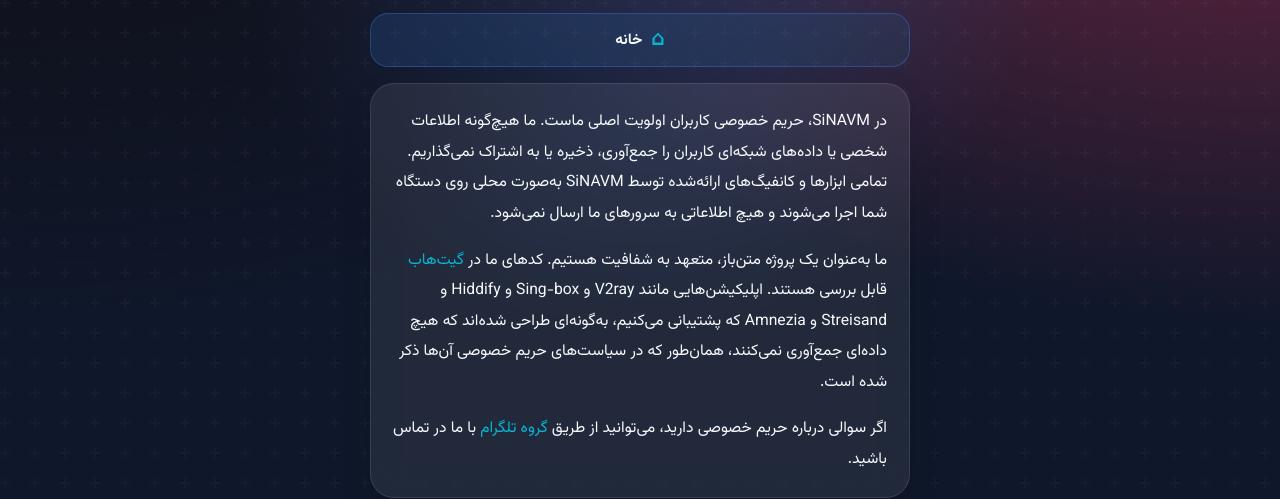
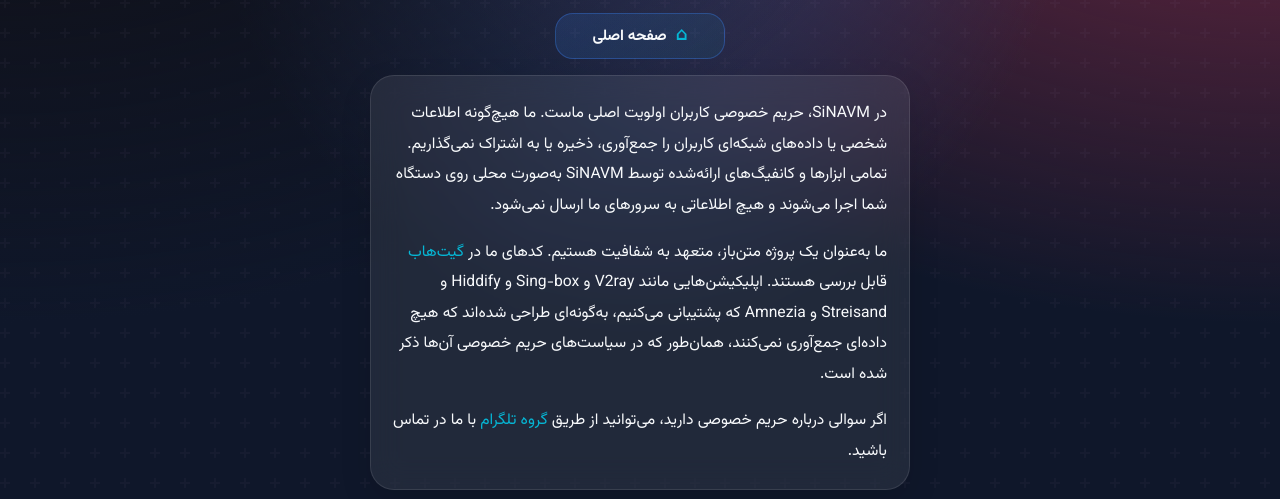
Before and after one commit to sinavm/sinavm, a plain HTML site: page legal_pages/privacy.html in a window 1280 px wide. Shown: the part 242-741 px from the top of the page. Drawn offline with Linux system fonts and the light colour scheme; no server answers.

Commit message:
Fix legal page navigation and compact home button

```diff
--- a/legal_pages/privacy.html
+++ b/legal_pages/privacy.html
@@ -592,6 +592,20 @@
             .footer a { display: inline-block; margin: 2px 3px; }
         }
 
+        /* Final navigation and compact home button adjustments */
+        .home-button {
+            width: min(100%, 170px);
+            max-width: 170px;
+            min-height: 44px;
+            padding: 10px 14px;
+            align-self: center;
+            flex: 0 0 auto;
+            white-space: normal;
+        }
+        .home-button::before { font-size: 1.15rem; }
+        @media (max-width: 360px) {
+            .home-button { width: min(100%, 155px); max-width: 155px; }
+        }
     </style>
 </head>
 <body>
@@ -605,7 +619,7 @@
             </div>
         </div>
 
-        <a class="home-button" href="https://sinavm.github.io/sinavm/" target="_blank">خانه</a>
+        <a class="home-button" href="https://sinavm.github.io/sinavm/">صفحه اصلی</a>
 
         <div class="privacy-content">
             <p>در SiNAVM، حریم خصوصی کاربران اولویت اصلی ماست. ما هیچ‌گونه اطلاعات شخصی یا داده‌های شبکه‌ای کاربران را جمع‌آوری، ذخیره یا به اشتراک نمی‌گذاریم. تمامی ابزارها و کانفیگ‌های ارائه‌شده توسط SiNAVM به‌صورت محلی روی دستگاه شما اجرا می‌شوند و هیچ اطلاعاتی به سرورهای ما ارسال نمی‌شود.</p>
```
